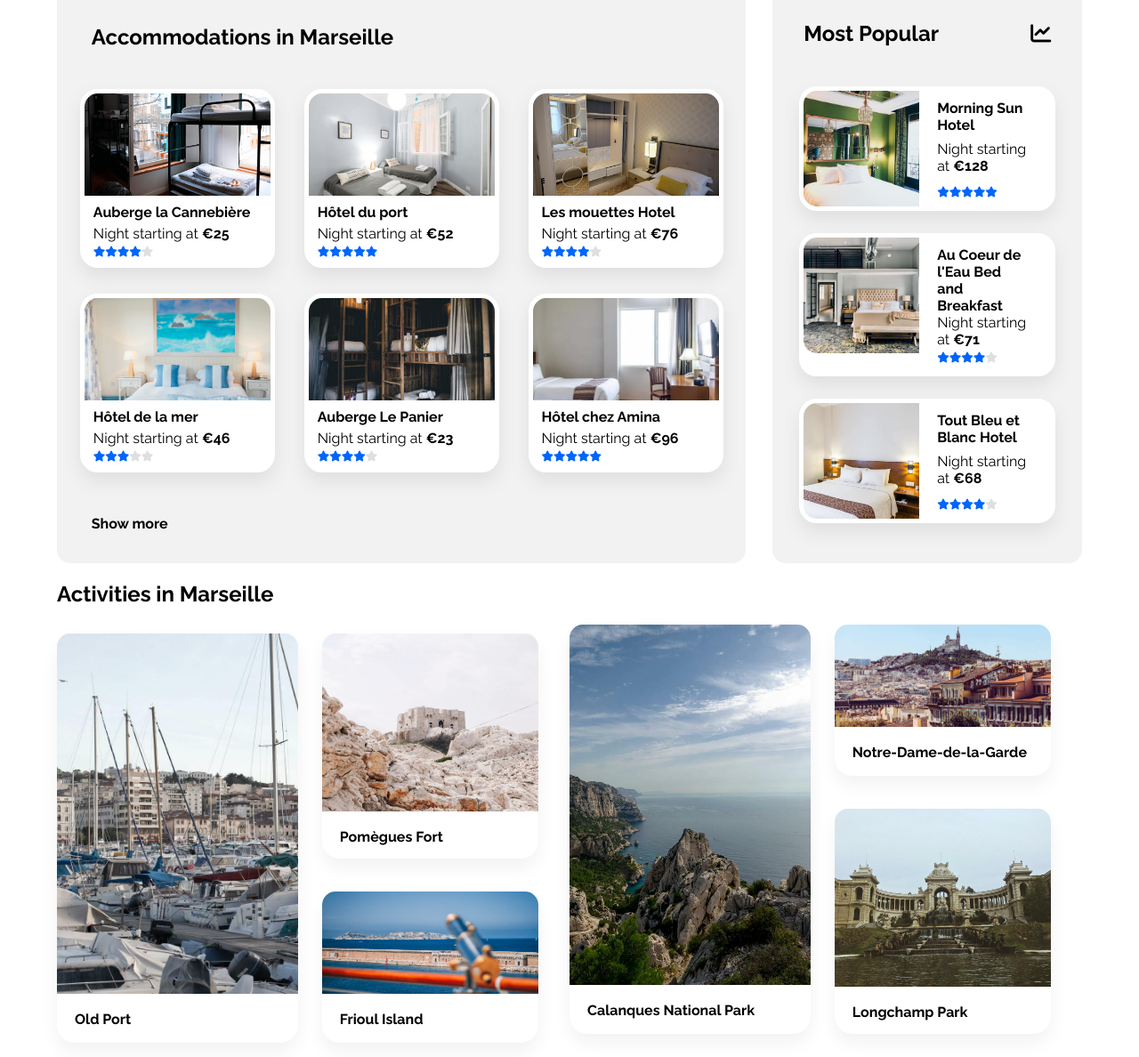
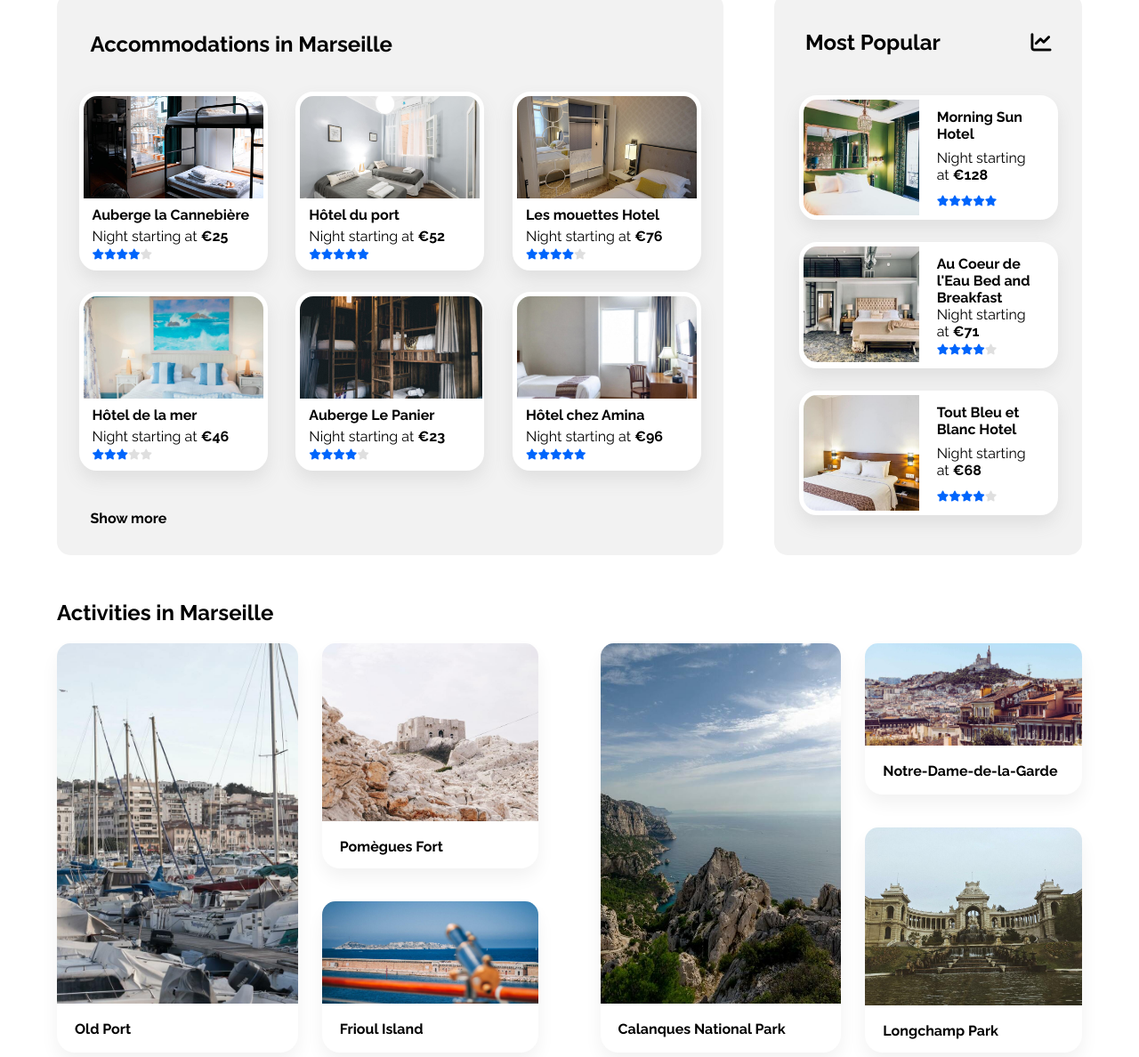
Before and after one commit to DylanNicolet/Front-End-P2-OpenClassrooms, a plain HTML site: page index.html in a window 1280 px wide. Shown: the part 387-1575 px from the top of the page at 89% size. Drawn offline with Linux system fonts and the light colour scheme.

Commit message:
Fixed layout sizing issues with Desktop break-point

```diff
--- a/CSS/style.css
+++ b/CSS/style.css
@@ -64,7 +64,7 @@ header li{
 }
 
 #search-section h2{
-    margin: 20px 0px 0px 0px;
+    margin: 20px 0px 10px 0px;
     font-weight: 700;
 }
 
@@ -621,6 +621,10 @@ footer p{
         margin: 20px auto;
     }
 
+    #accommodations{
+        width: 100%;
+    }
+
     #popular{
         border-radius: 15px;
     }
@@ -629,7 +633,7 @@ footer p{
 /*----------------------Desktop Break-point-------------------*/
 @media only screen and (min-width:1260px){
     #popular{
-        max-width: 40%;
+        width: 30%;
         order: 2;
     }
 
@@ -637,6 +641,7 @@ footer p{
         transition: transform .2s;
         width: 80%;
         margin: 25px auto;
+        min-width: 281px;
     }
 
     #most-popular-title{
@@ -649,13 +654,14 @@ footer p{
 
     #accommodations-popular{
         display: flex;
+        justify-content: space-between;
     }
 
     #accommodations{
-        max-width: 70%;
+        width: 65%;
         background-color: #f2f2f2;
         border-radius: 15px;
-        margin: 0px 30px 0px 0px;
+        margin: 0px;
         justify-content: space-evenly;
         align-items: center;
     }
@@ -684,9 +690,14 @@ footer p{
         flex-wrap: wrap;
     }
 
+    #activities h2{
+        margin: 30px 0px 20px 0px;
+    }
+
     #first-activities{
         width: 47%;
         height: 460px;
+        margin: 0px 6% 50px 0px;
     }
 
     #old-port img{
@@ -707,7 +718,7 @@ footer p{
     #second-activities{
         width: 47%;
         height: 460px;
-        margin: 20px auto;
+        margin: 0px;
     }
 
     #calanques{
```
